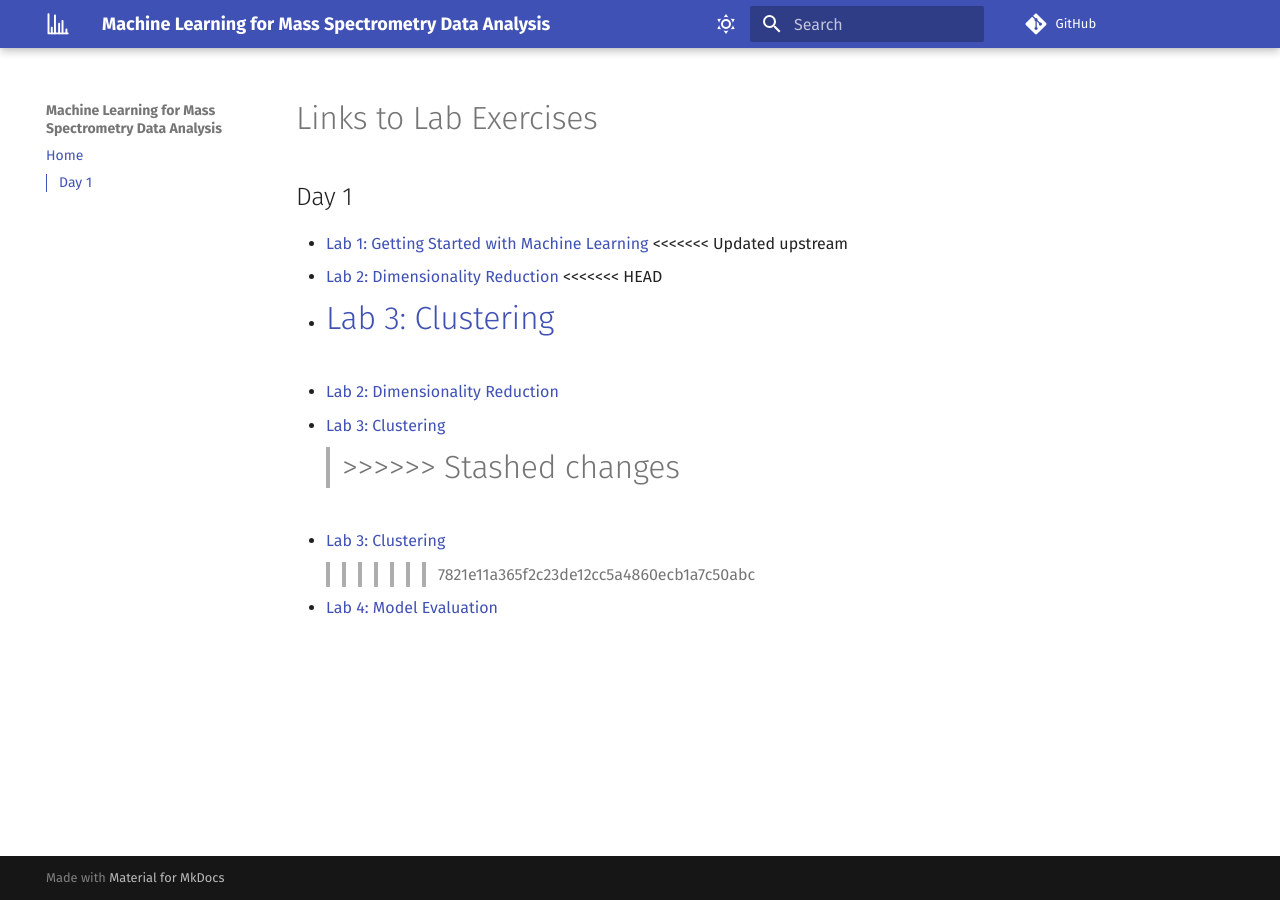
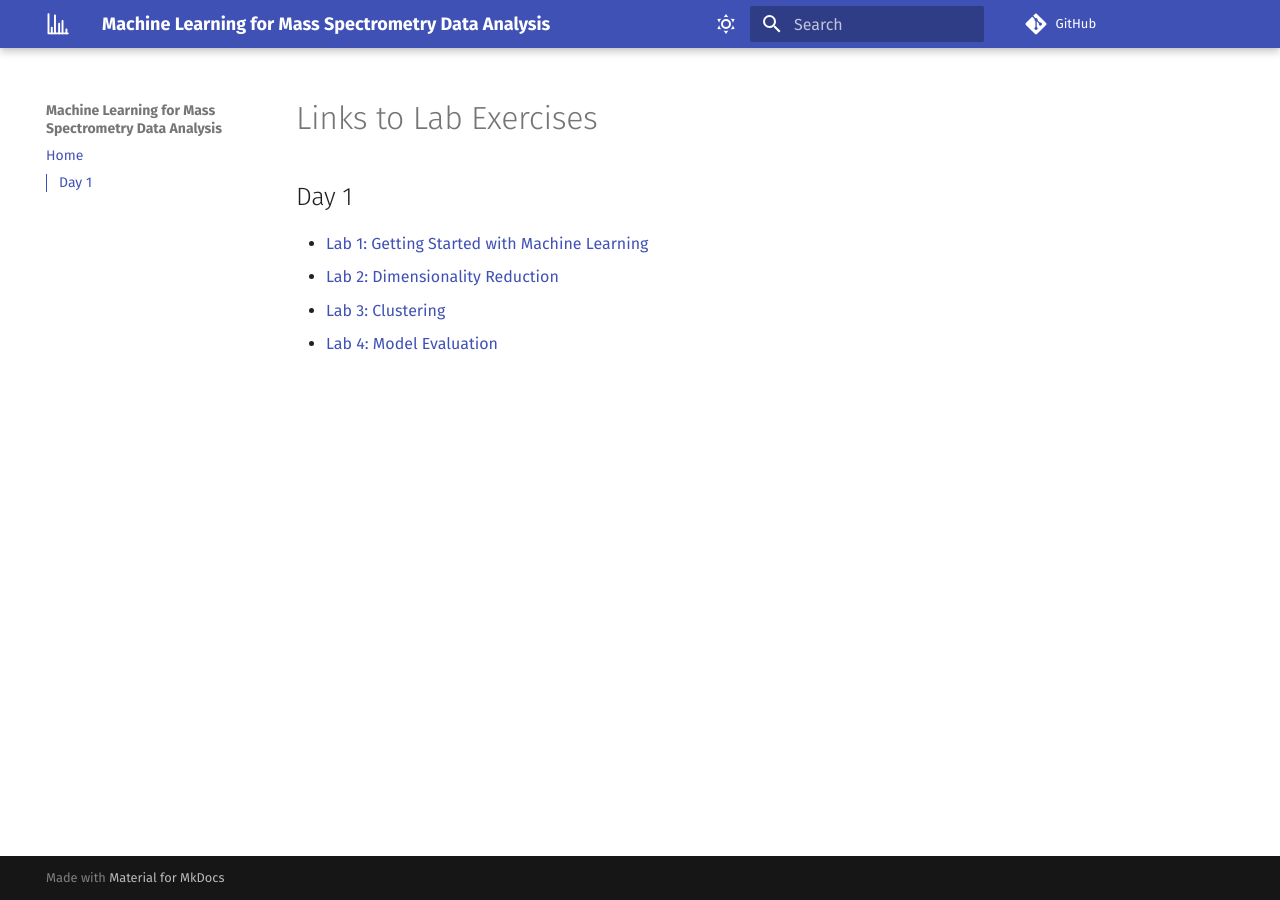
Before and after one commit to wfondrie/asms-ml-short-course, an MkDocs documentation site: the page built from docs/index.md, in a window 1280 px wide. Built offline with MkDocs 1.6.1 and Material for MkDocs 9.7.7, drawn with Linux system fonts in a browser that asks for light colours; comment, search, counter and statistics services are not loaded.

Commit message:
Fix merge conflicts

```diff
--- a/docs/index.md
+++ b/docs/index.md
@@ -3,17 +3,8 @@
 ## Day 1
 
 - [Lab 1: Getting Started with Machine Learning](https://mybinder.org/v2/gh/wfondrie/asms-ml-short-course/main?filepath=notebooks%2F1_introduction.ipynb)
-<<<<<<< Updated upstream
 - [Lab 2: Dimensionality Reduction](https://wfondrie.github.io/asms-ml-short-course/2_dimensionality_reduction/)
-<<<<<<< HEAD
-- [Lab 3: Clustering](https://mybinder.org/v2/gh/wfondrie/asms-ml-short-course/main%2F3_clustering.ipynb)
-=======
-- [Lab 2: Dimensionality Reduction](https://wfondrie.github.io/asms-ml-short-course/2_dimensionality_reductionl)
 - [Lab 3: Clustering](https://mybinder.org/v2/gh/wfondrie/asms-ml-short-course/main?filepath=notebooks%2F3_clustering.ipynb)
->>>>>>> Stashed changes
-=======
-- [Lab 3: Clustering](https://mybinder.org/v2/gh/wfondrie/asms-ml-short-course/main?filepath=notebooks%2F3_clustering.ipynb)
->>>>>>> 7821e11a365f2c23de12cc5a4860ecb1a7c50abc
 - [Lab 4: Model Evaluation](https://mybinder.org/v2/gh/wfondrie/asms-ml-short-course/main?filepath=notebooks%2F4_model_evaluation.ipynb)
 
 <!--
```
